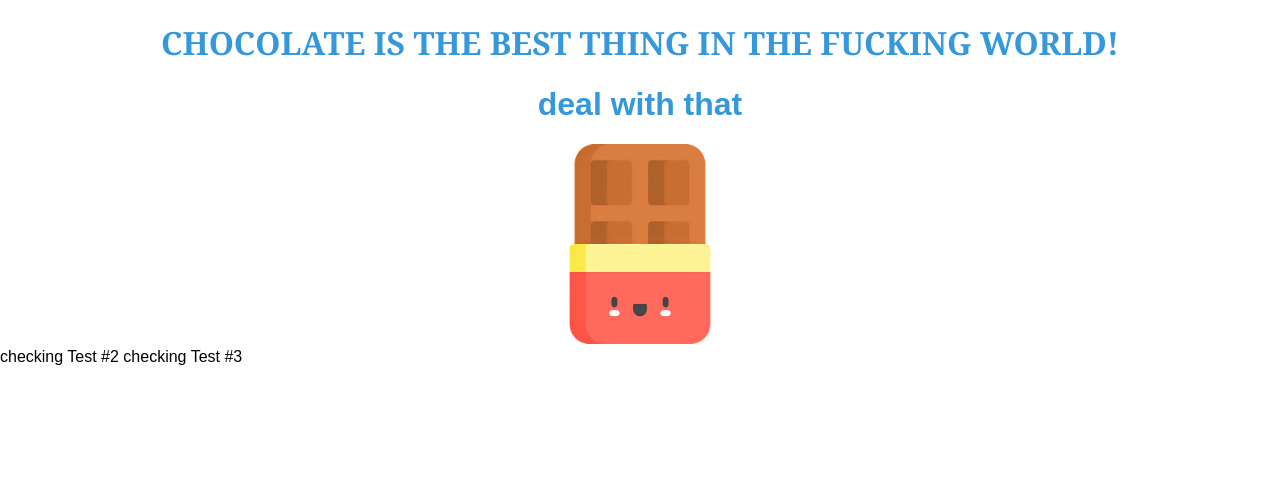
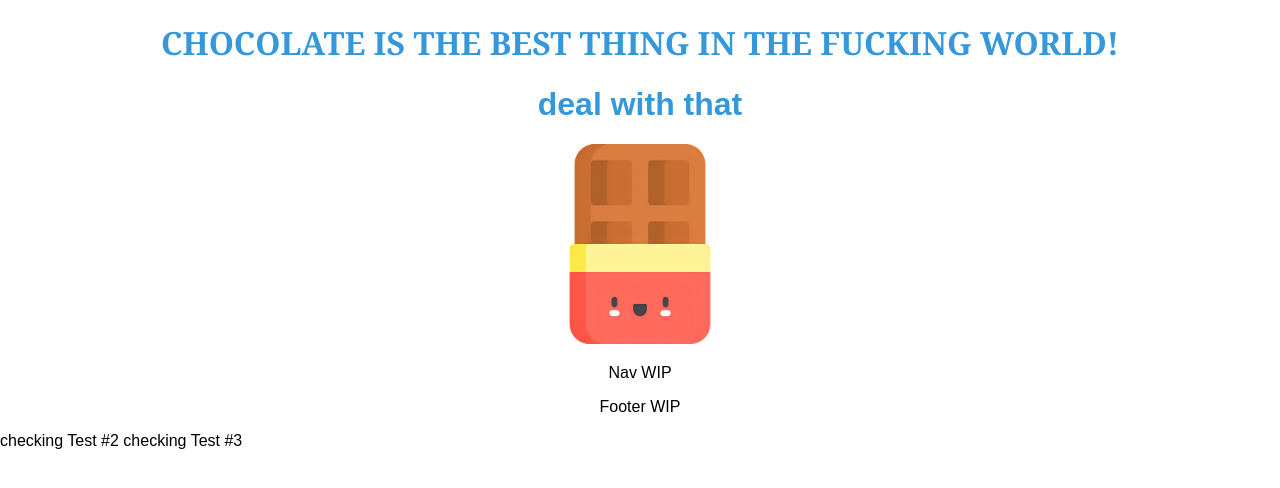
Before and after one commit to cwmichea/Team-E-Commerce-, a React (Create React App) app in the folder frontend/ecommerce/: page / in a window 1280 px wide. Shown: the top 488 px of the page. Built offline with nearby package versions, Linux system fonts and the light colour scheme.

Commit message:
fix: all functions as arrow function. feat: add Nav and Footer components

```diff
--- a/frontend/ecommerce/src/App.js
+++ b/frontend/ecommerce/src/App.js
@@ -1,13 +1,17 @@
 import './App.css';
 import styled from 'styled-components';
 import chocolate from './img/chocolate1.png'
+import Nav from './Components/Nav';
+import Footer from './Components/Footer';
 
-function App() {
+const App = () => {
   return (
     <div className="App">
       <h1>CHOCOLATE IS THE BEST THING IN THE FUCKING WORLD!</h1>
       <StyledHeading >deal with that</StyledHeading >
       <Myimg src={chocolate} alt='cutesy chocolate'/>
+      <Nav/>
+      <Footer/>
     </div>
   );
 }
--- /dev/null
+++ b/frontend/ecommerce/src/Components/Footer.js
@@ -0,0 +1,11 @@
+const Footer = () => {
+    return(
+        <div>
+            <p>
+                Footer WIP
+            </p>
+        </div>
+    )
+}
+
+export default Footer
--- /dev/null
+++ b/frontend/ecommerce/src/Components/Nav.js
@@ -0,0 +1,11 @@
+const Nav = () => {
+    return(
+        <div>
+            <p>
+                Nav WIP
+            </p>
+        </div>
+    )
+}
+
+export default Nav
```
